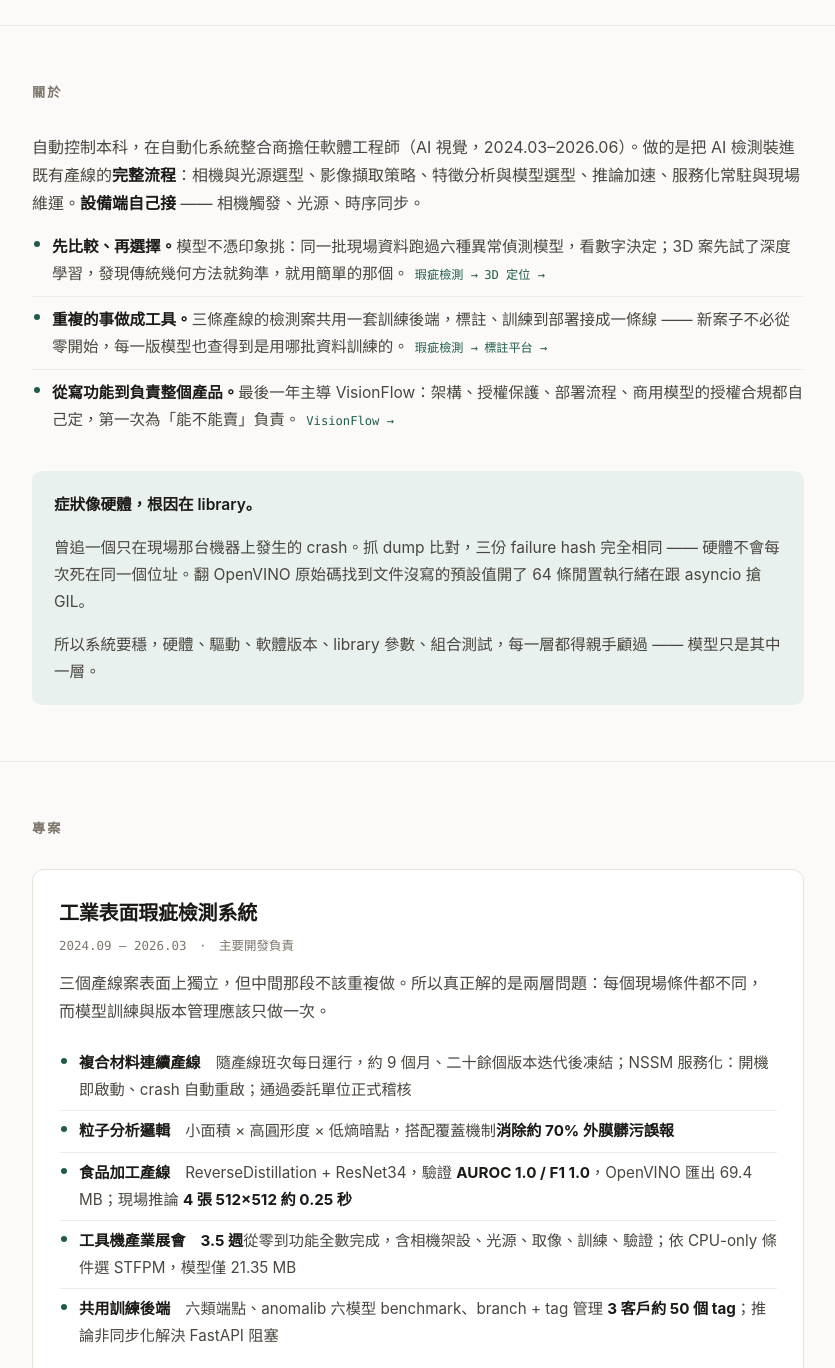
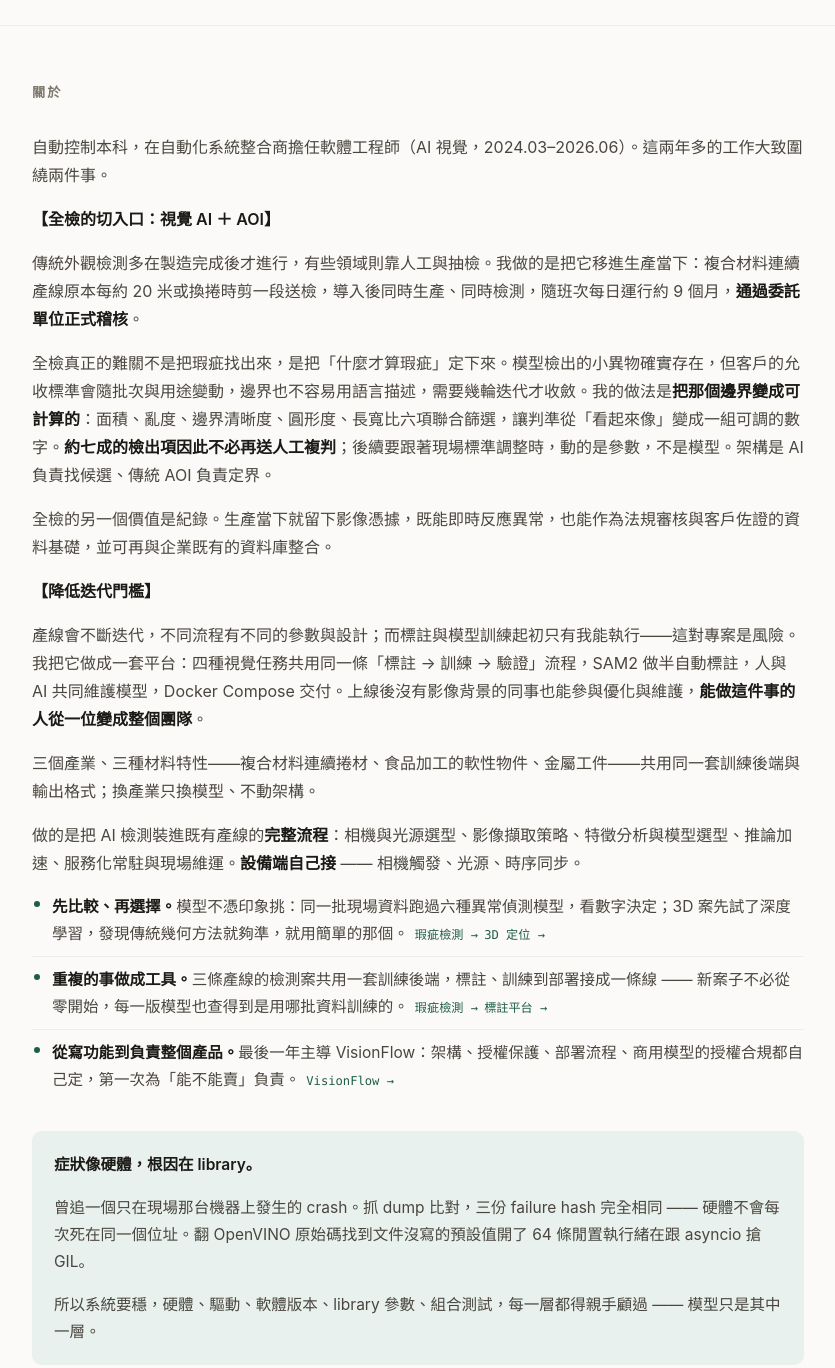
Before and after one commit to HANK572718/HANK572718.github.io, a plain HTML site: page index.html in a window 1280 px wide. Shown: the part 1060-2428 px from the top of the page, without its empty margins (222-1057 px from the left). Drawn offline with Linux system fonts and the light colour scheme.

Commit message:
docs: reframe positioning around in-line full inspection and acceptance-boundary convergence

```diff
--- a/index.html
+++ b/index.html
@@ -200,7 +200,7 @@ footer a{margin-right:18px}
   <div class="wrap">
     <h1>林常瀚 <span class="latin">Hank Lin</span></h1>
     <p class="role"><b>工業 AI 視覺工程師</b>｜自動控制背景　·　台中</p>
-    <p class="tagline">把 AI 檢測裝進既有產線，並讓它長期跑得穩。從取像、選型、推論加速到服務化與現場維運，每一層都親手做過；三個產業實際上線。</p>
+    <p class="tagline">讓狀況被看見的時間，盡量靠近它發生的時間 —— 把量測與良率的判斷放進生產當下，而不是留到流程末端。三個產業實際上線，共用同一套訓練後端。</p>
   </div>
 </header>
 
@@ -265,7 +265,15 @@ footer a{margin-right:18px}
 <section id="about">
   <div class="wrap">
     <h2>關於</h2>
-    <p>自動控制本科，在自動化系統整合商擔任軟體工程師（AI 視覺，2024.03–2026.06）。做的是把 AI 檢測裝進既有產線的<strong>完整流程</strong>：相機與光源選型、影像擷取策略、特徵分析與模型選型、推論加速、服務化常駐與現場維運。<strong>設備端自己接</strong> —— 相機觸發、光源、時序同步。</p>
+    <p>自動控制本科，在自動化系統整合商擔任軟體工程師（AI 視覺，2024.03–2026.06）。這兩年多的工作大致圍繞兩件事。</p>
+    <p><strong>【全檢的切入口：視覺 AI ＋ AOI】</strong></p>
+    <p>傳統外觀檢測多在製造完成後才進行，有些領域則靠人工與抽檢。我做的是把它移進生產當下：複合材料連續產線原本每約 20 米或換捲時剪一段送檢，導入後同時生產、同時檢測，隨班次每日運行約 9 個月，<strong>通過委託單位正式稽核</strong>。</p>
+    <p>全檢真正的難關不是把瑕疵找出來，是把「什麼才算瑕疵」定下來。模型檢出的小異物確實存在，但客戶的允收標準會隨批次與用途變動，邊界也不容易用語言描述，需要幾輪迭代才收斂。我的做法是<strong>把那個邊界變成可計算的</strong>：面積、亂度、邊界清晰度、圓形度、長寬比六項聯合篩選，讓判準從「看起來像」變成一組可調的數字。<strong>約七成的檢出項因此不必再送人工複判</strong>；後續要跟著現場標準調整時，動的是參數，不是模型。架構是 AI 負責找候選、傳統 AOI 負責定界。</p>
+    <p>全檢的另一個價值是紀錄。生產當下就留下影像憑據，既能即時反應異常，也能作為法規審核與客戶佐證的資料基礎，並可再與企業既有的資料庫整合。</p>
+    <p><strong>【降低迭代門檻】</strong></p>
+    <p>產線會不斷迭代，不同流程有不同的參數與設計；而標註與模型訓練起初只有我能執行——這對專案是風險。我把它做成一套平台：四種視覺任務共用同一條「標註 → 訓練 → 驗證」流程，SAM2 做半自動標註，人與 AI 共同維護模型，Docker Compose 交付。上線後沒有影像背景的同事也能參與優化與維護，<strong>能做這件事的人從一位變成整個團隊</strong>。</p>
+    <p>三個產業、三種材料特性——複合材料連續捲材、食品加工的軟性物件、金屬工件——共用同一套訓練後端與輸出格式；換產業只換模型、不動架構。</p>
+    <p>做的是把 AI 檢測裝進既有產線的<strong>完整流程</strong>：相機與光源選型、影像擷取策略、特徵分析與模型選型、推論加速、服務化常駐與現場維運。<strong>設備端自己接</strong> —— 相機觸發、光源、時序同步。</p>
     <ul class="how">
       <li><b>先比較、再選擇。</b>模型不憑印象挑：同一批現場資料跑過六種異常偵測模型，看數字決定；3D 案先試了深度學習，發現傳統幾何方法就夠準，就用簡單的那個。<a href="#p-defect">瑕疵檢測 →</a><a href="#p-3d">3D 定位 →</a></li>
       <li><b>重複的事做成工具。</b>三條產線的檢測案共用一套訓練後端，標註、訓練到部署接成一條線 —— 新案子不必從零開始，每一版模型也查得到是用哪批資料訓練的。<a href="#p-defect">瑕疵檢測 →</a><a href="#p-annot">標註平台 →</a></li>
@@ -289,7 +297,7 @@ footer a{margin-right:18px}
       <p class="lede">三個產線案表面上獨立，但中間那段不該重複做。所以真正解的是兩層問題：每個現場條件都不同，而模型訓練與版本管理應該只做一次。</p>
       <ul class="facts">
         <li><b>複合材料連續產線</b>　隨產線班次每日運行，約 9 個月、二十餘個版本迭代後凍結；NSSM 服務化：開機即啟動、crash 自動重啟；通過委託單位正式稽核</li>
-        <li><b>粒子分析邏輯</b>　小面積 × 高圓形度 × 低熵暗點，搭配覆蓋機制<b>消除約 70% 外膜髒污誤報</b></li>
+        <li><b>粒子分析邏輯</b>　小面積 × 高圓形度 × 低熵暗點，搭配覆蓋機制<b>約七成的檢出項不必再送人工複判</b></li>
         <li><b>食品加工產線</b>　ReverseDistillation + ResNet34，驗證 <b>AUROC 1.0 / F1 1.0</b>，OpenVINO 匯出 69.4 MB；現場推論 <b>4 張 512×512 約 0.25 秒</b></li>
         <li><b>工具機產業展會</b>　<b>3.5 週</b>從零到功能全數完成，含相機架設、光源、取像、訓練、驗證；依 CPU-only 條件選 STFPM，模型僅 21.35 MB</li>
         <li><b>共用訓練後端</b>　六類端點、anomalib 六模型 benchmark、branch + tag 管理 <b>3 客戶約 50 個 tag</b>；推論非同步化解決 FastAPI 阻塞</li>
@@ -297,11 +305,11 @@ footer a{margin-right:18px}
       <figure><img src="img/anomaly-result-normal.png" alt="異常偵測推論結果面板">
         <figcaption>anomalib 推論輸出：原圖 · ground truth · 預測遮罩 · anomaly map · 分數。六個模型共用同一套輸出格式比較，選型才有基準。</figcaption></figure>
 
-      <figure><img src="img/anomaly-result-falsepositive.png" alt="含誤報的推論結果">
-        <figcaption>預測遮罩右上角一個小誤報點 —— 現場的髒污誤報就是這樣累積的，粒子分析要解的正是這類暗點。</figcaption></figure>
+      <figure><img src="img/anomaly-result-falsepositive.png" alt="含一個超出允收範圍小檢出點的推論結果">
+        <figcaption>預測遮罩右上角一個小檢出點 —— 外膜髒污的檢出就是這樣累積成現場複判負擔的，粒子分析要解的正是這類暗點。</figcaption></figure>
 
       <figure><img src="img/ai-aoi-6panel-pipeline.png" alt="AI 與傳統 AOI 併用的六格流程">
-        <figcaption><b>為什麼不能只用深度學習。</b>中上的 anomaly map 整片紅、還多出一條橫向亮帶 —— 單靠模型會大量誤報；右上的局部標準差（傳統 CV）只有真實斑點亮起來。下排：AI 門檻化後的遮罩糊成一整片，經物理遮罩收斂後只剩一個候選，疊回原圖畫出輪廓。<b>AI 負責找候選，傳統 AOI 負責判真假。</b></figcaption></figure>
+        <figcaption><b>為什麼不能只用深度學習。</b>中上的 anomaly map 整片紅、還多出一條橫向亮帶 —— 單靠模型會檢出大量不需判退的區域；右上的局部標準差（傳統 CV）只有真實斑點亮起來。下排：AI 門檻化後的遮罩糊成一整片，經物理遮罩收斂後只剩一個候選，疊回原圖畫出輪廓。<b>AI 負責找候選，傳統 AOI 負責判真假。</b></figcaption></figure>
 
       <div class="figs">
         <figure><img src="img/ai-aoi-oversize-defect.png" alt="超過允許大小，判為瑕疵，紅色標記">
```
